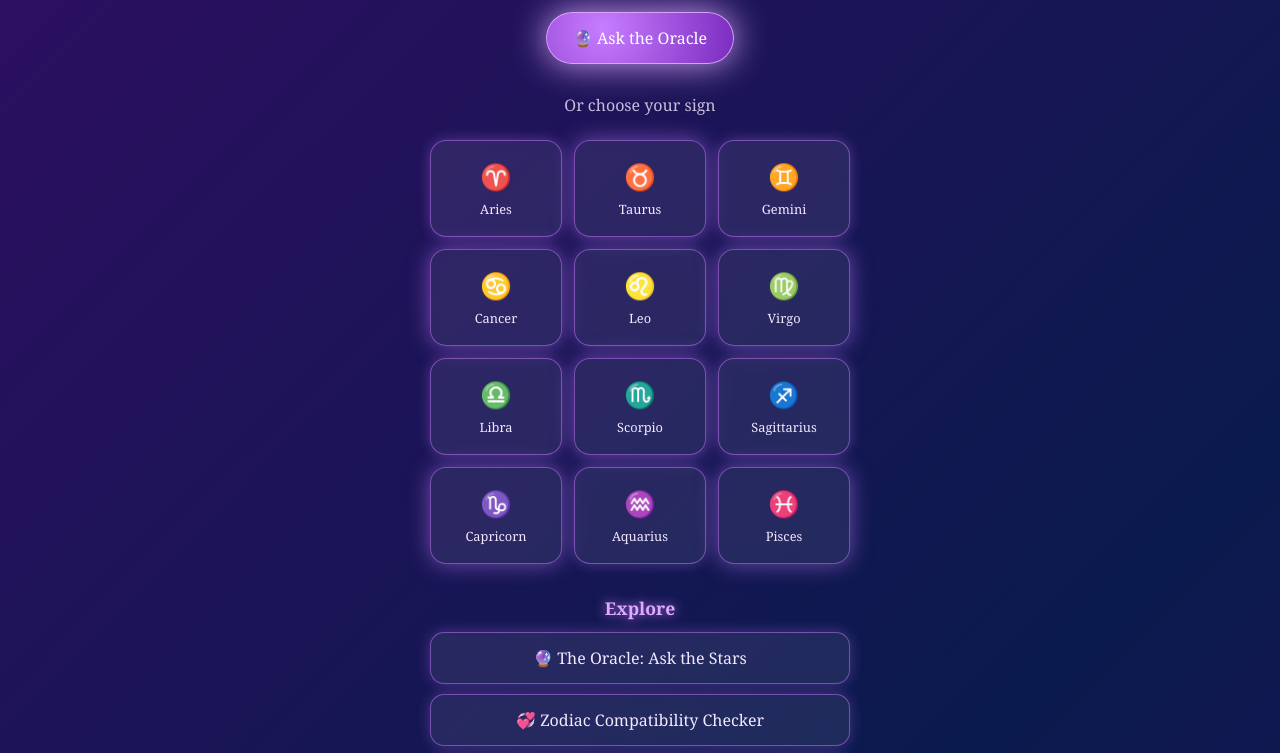
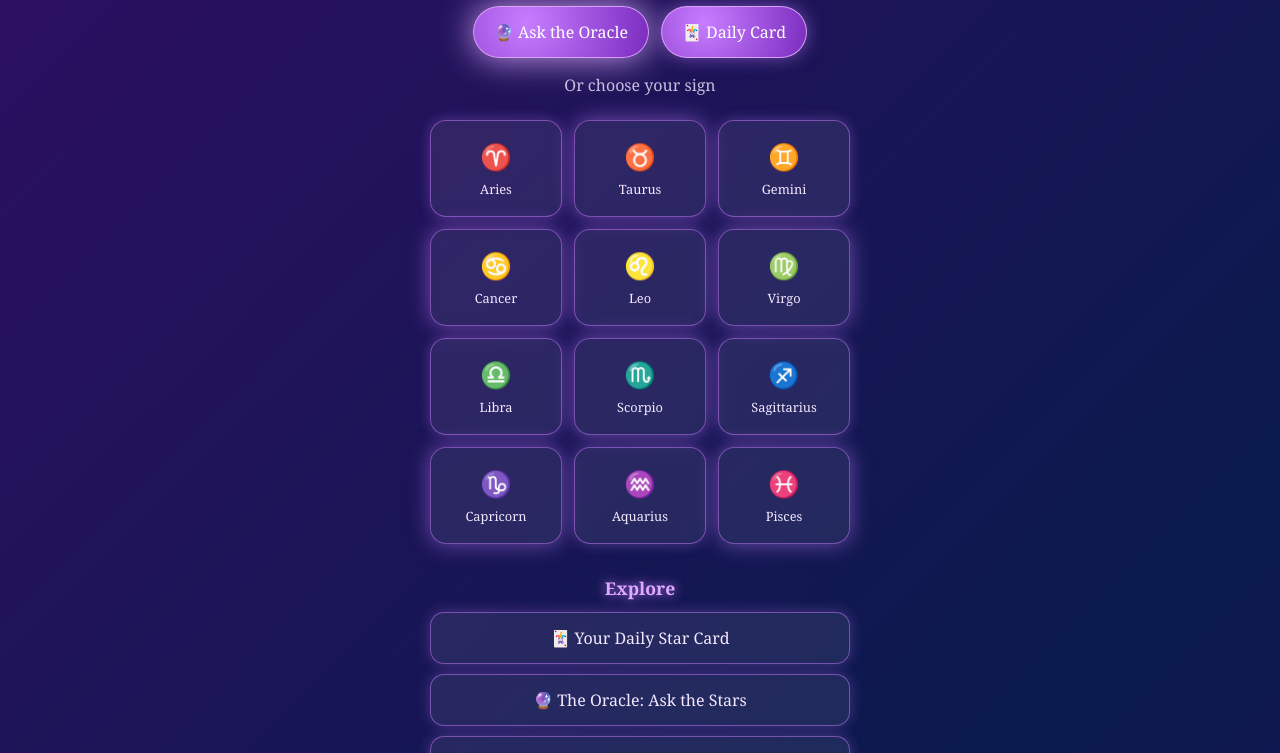
Before and after one commit to partypeg/daily-stars, a plain HTML site: page index.html in a window 1280 px wide. Shown: the part 104-857 px from the top of the page. Drawn offline with Linux system fonts and the light colour scheme.

Commit message:
Update index.html

```diff
--- a/index.html
+++ b/index.html
@@ -3,7 +3,7 @@
 <head>
 <meta name="viewport" content="width=device-width, initial-scale=1">
 <title>Daily Stars - Free Daily Horoscopes</title>
-<meta name="description" content="Free daily horoscopes for all 12 zodiac signs: love, work and mood readings that change every day. Ask the Oracle for a personal reading.">
+<meta name="description" content="Free daily horoscopes for all 12 zodiac signs: love, work and mood readings that change every day. Flip your daily card and ask the Oracle.">
 <style>
   body {
     margin: 0;
@@ -39,7 +39,7 @@
     0%, 100% { opacity: 0.2; }
     50%      { opacity: 0.9; }
   }
-  h1, h2, p, .grid, #result, .note, .explore, .oraclebtn { position: relative; z-index: 1; }
+  h1, h2, p, .grid, #result, .note, .explore, .actions { position: relative; z-index: 1; }
   h1 {
     text-shadow: 0 0 20px #c77dff;
     font-size: 2rem;
@@ -50,10 +50,15 @@
     50%      { text-shadow: 0 0 32px #e0aaff, 0 0 60px #9d4edd; }
   }
   p { opacity: 0.8; }
-  .oraclebtn {
-    display: inline-block;
+  .actions {
+    display: flex;
+    flex-wrap: wrap;
+    justify-content: center;
+    gap: 12px;
     margin: 6px 0 14px;
-    padding: 14px 26px;
+  }
+  .actions a {
+    padding: 14px 20px;
     border-radius: 30px;
     color: #fff;
     text-decoration: none;
@@ -62,6 +67,7 @@
     box-shadow: 0 0 24px rgba(199,125,255,0.7);
     animation: pulse 3.5s ease-in-out infinite;
   }
+  .actions a:nth-child(2) { animation-delay: 1.7s; }
   @keyframes pulse {
     0%, 100% { box-shadow: 0 0 16px rgba(199,125,255,0.5); }
     50%      { box-shadow: 0 0 36px rgba(224,170,255,0.95); }
@@ -136,7 +142,10 @@
 </head>
 <body>
   <h1>Daily Stars ✨</h1>
-  <a class="oraclebtn" href="oracle.html">🔮 Ask the Oracle</a>
+  <div class="actions">
+    <a href="oracle.html">🔮 Ask the Oracle</a>
+    <a href="card.html">🃏 Daily Card</a>
+  </div>
   <p>Or choose your sign</p>
 
   <div id="result">
@@ -153,12 +162,14 @@
 
   <div class="explore">
     <h2>Explore</h2>
+    <a href="card.html">🃏 Your Daily Star Card</a>
     <a href="oracle.html">🔮 The Oracle: Ask the Stars</a>
     <a href="compatibility.html">💞 Zodiac Compatibility Checker</a>
     <a href="big-three.html">☀️ Sun, Moon and Rising Explained</a>
     <a href="birth-chart.html">🗺️ What Is a Birth Chart?</a>
     <a href="rising-sign.html">🌅 What Is a Rising Sign?</a>
     <a href="elements.html">🔥 The 4 Zodiac Elements Explained</a>
+    <a href="modalities.html">🌀 Cardinal, Fixed and Mutable Signs</a>
     <a href="mercury-retrograde.html">☿ Mercury Retrograde Explained</a>
   </div>
 
```
